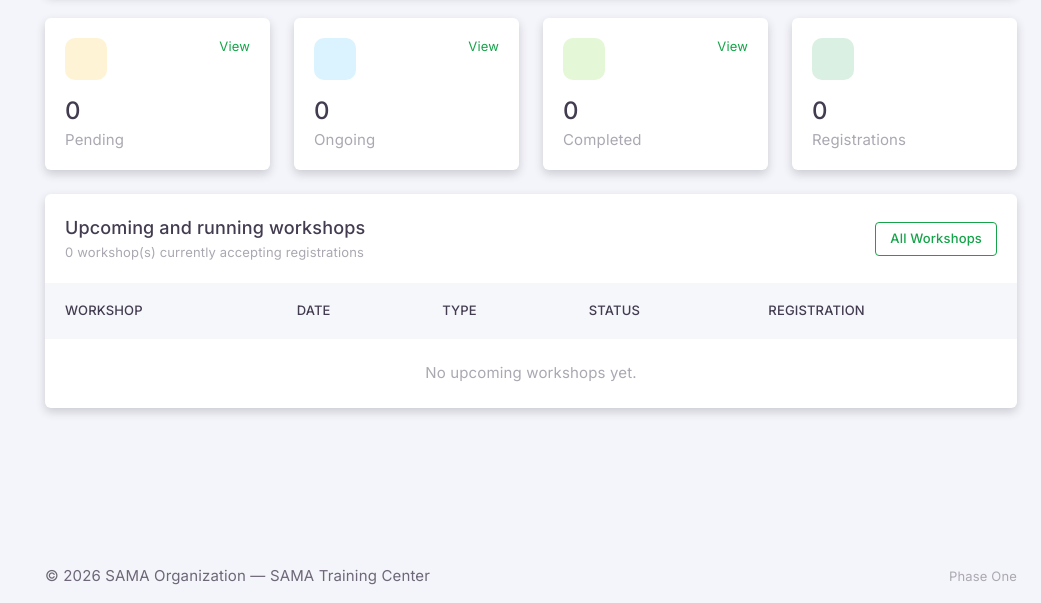
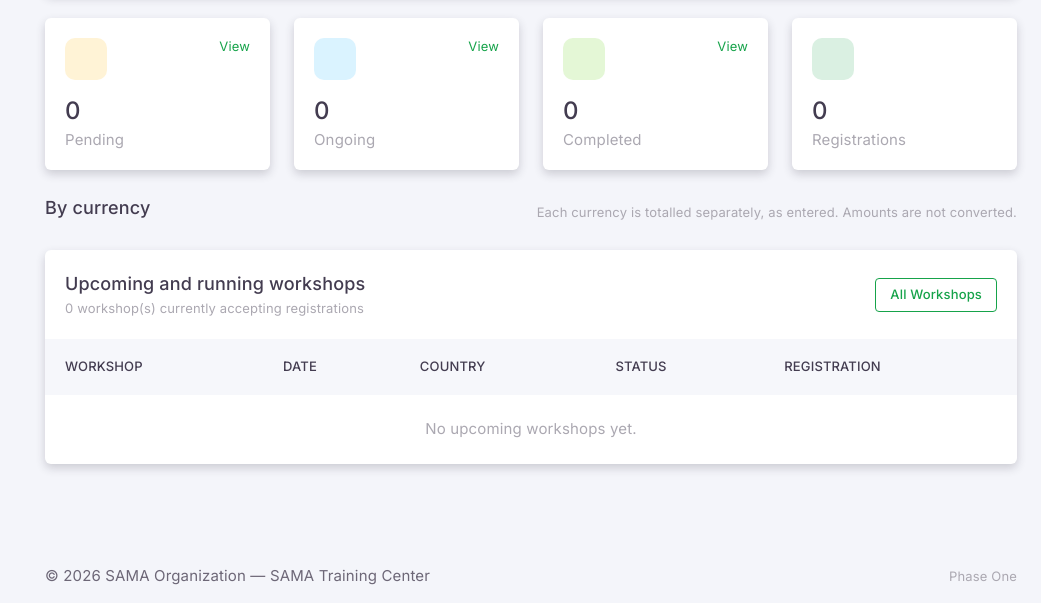
Before and after one commit to IslaamAbdelsalam/sama-training-center, an ASP.NET Core app: template src/SamaTraining.Web/Views/Dashboard/Index.cshtml in a window 1280 px wide. Shown: the part 197-800 px from the top of the page, without its empty margins (239-1280 px from the left). Run offline with ASP.NET Core 8, Linux system fonts and the light colour scheme; the template is opened without the code that fills it, so the values that code supplies are empty; the project's own start-up code is not run, and a stand-in starts its controllers and pages; some libraries are stand-ins or nearby versions.

Commit message:
Dashboard: group all figures by currency (SDG, EGP)
One block per currency with workshops, students, total expenses,
this month's expenses, cost per student and biggest expense type.
Amounts are totalled as entered and never converted or mixed.
The upcoming table shows each workshop's country, currency and expenses.

Co-Authored-By: Claude Opus 5.5 <noreply@anthropic.com>
Claude-Session: https://claude.ai/code/session_016narSu3gG4LzPhA4KACJNS

```diff
--- a/src/SamaTraining.Web/Views/Dashboard/Index.cshtml
+++ b/src/SamaTraining.Web/Views/Dashboard/Index.cshtml
@@ -2,6 +2,7 @@
 @{
     ViewData["Title"] = "Dashboard";
     var name = User.FindFirst("full_name")?.Value ?? User.Identity?.Name;
+    var settings = AppOptions.Value;
 }
 
 <div class="row g-6">
@@ -22,6 +23,7 @@
         </div>
     </div>
 
+    @* Counts only (no money) — safe to show across both countries. *@
     @{
         var stats = new List<(string Label, string Value, string Icon, string Color, WorkshopStatus? Filter)>
         {
@@ -30,23 +32,10 @@
             ("Completed", Model.Completed.ToString(), "ri-checkbox-circle-line", "success", WorkshopStatus.Completed),
             ("Registrations", Model.TotalRegistrations.ToString("N0"), "ri-user-add-line", "primary", null),
         };
-        if (Model.ShowExpenses)
-        {
-            if (Model.ExpensesByCurrency.Count == 0)
-            {
-                stats.Add(("Total expenses", "0.00", "ri-money-dollar-circle-line", "danger", null));
-            }
-            foreach (var (cur, total) in Model.ExpensesByCurrency)
-            {
-                stats.Add(($"Expenses ({cur})", MoneyFormat.Format(total, cur), "ri-money-dollar-circle-line", "danger", null));
-            }
-        }
-        var col = stats.Count > 4 ? "col-sm-6 col-lg" : "col-sm-6 col-lg-3";
     }
-
     @foreach (var s in stats)
     {
-        <div class="@col">
+        <div class="col-sm-6 col-lg-3">
             <div class="card h-100">
                 <div class="card-body">
                     <div class="d-flex justify-content-between align-items-start mb-3">
@@ -58,6 +47,68 @@
                     </div>
                     <h4 class="mb-0">@s.Value</h4>
                     <p class="mb-0 text-body-secondary">@s.Label</p>
+                </div>
+            </div>
+        </div>
+    }
+
+    <!-- Grouped by currency: each block adds up only its own currency's workshops. No conversion. -->
+    <div class="col-12">
+        <div class="d-flex justify-content-between align-items-end mb-1">
+            <h5 class="mb-0">By currency</h5>
+            <small class="text-body-secondary">Each currency is totalled separately, as entered. Amounts are not converted.</small>
+        </div>
+    </div>
+    @foreach (var c in Model.Currencies)
+    {
+        <div class="col-lg-6">
+            <div class="card h-100 currency-card">
+                <div class="card-header d-flex justify-content-between align-items-center pb-3">
+                    <div class="d-flex align-items-center gap-3">
+                        <span class="currency-code">@c.Currency</span>
+                        <div>
+                            <h5 class="mb-0">@c.CountryName</h5>
+                            <small class="text-body-secondary">@c.Workshops workshop(s) · @c.Students.ToString("N0") student(s)</small>
+                        </div>
+                    </div>
+                    @{ var country = settings.GetCountries().FirstOrDefault(x => x.Currency == c.Currency); }
+                    @if (country != null)
+                    {
+                        <a asp-controller="Workshops" asp-action="Index" asp-route-Country="@country.Code" class="btn btn-sm btn-outline-primary">Workshops</a>
+                    }
+                </div>
+                <div class="card-body">
+                    @if (Model.ShowExpenses)
+                    {
+                        <div class="mb-4">
+                            <div class="small text-body-secondary">Total expenses</div>
+                            <div class="currency-total">@c.TotalExpenses.ToString("N2") <span>@c.Currency</span></div>
+                        </div>
+                        <div class="row g-3 mb-4">
+                            <div class="col-4"><div class="report-mini"><strong>@c.ExpensesThisMonth.ToString("N0")</strong><span>This month</span></div></div>
+                            <div class="col-4"><div class="report-mini"><strong>@(c.CostPerStudent.HasValue ? c.CostPerStudent.Value.ToString("N0") : "—")</strong><span>Cost / student</span></div></div>
+                            <div class="col-4"><div class="report-mini"><strong>@c.Completed</strong><span>Completed</span></div></div>
+                        </div>
+                        @if (c.TopCategory != null)
+                        {
+                            <div class="d-flex justify-content-between small border-top pt-3">
+                                <span class="text-body-secondary">Biggest expense type</span>
+                                <span class="fw-medium">@c.TopCategory · @MoneyFormat.Format(c.TopCategoryAmount, c.Currency)</span>
+                            </div>
+                        }
+                        else
+                        {
+                            <p class="small text-body-secondary border-top pt-3 mb-0">No expenses recorded in @c.Currency yet.</p>
+                        }
+                    }
+                    else
+                    {
+                        <div class="row g-3">
+                            <div class="col-4"><div class="report-mini"><strong>@c.Pending</strong><span>Pending</span></div></div>
+                            <div class="col-4"><div class="report-mini"><strong>@c.Ongoing</strong><span>Ongoing</span></div></div>
+                            <div class="col-4"><div class="report-mini"><strong>@c.Completed</strong><span>Completed</span></div></div>
+                        </div>
+                    }
                 </div>
             </div>
         </div>
@@ -78,22 +129,26 @@
                     <tr>
                         <th>Workshop</th>
                         <th>Date</th>
-                        <th>Type</th>
+                        <th>Country</th>
                         <th>Status</th>
                         <th>Registration</th>
+                        @if (Model.ShowExpenses) { <th class="text-end">Expenses</th> }
                     </tr>
                     </thead>
                     <tbody class="table-border-bottom-0">
                     @if (Model.Upcoming.Count == 0)
                     {
-                        <tr><td colspan="5" class="text-center text-body-secondary py-6">No upcoming workshops yet.</td></tr>
+                        <tr><td colspan="6" class="text-center text-body-secondary py-6">No upcoming workshops yet.</td></tr>
                     }
                     @foreach (var w in Model.Upcoming)
                     {
                         <tr>
-                            <td><a asp-controller="Workshops" asp-action="Details" asp-route-id="@w.Id" class="fw-medium">@w.Name</a></td>
+                            <td>
+                                <a asp-controller="Workshops" asp-action="Details" asp-route-id="@w.Id" class="fw-medium">@w.Name</a>
+                                <small class="d-block text-body-secondary">@(w.Type == WorkshopType.Online ? "Online" : w.Hall?.Name ?? "On-site")</small>
+                            </td>
                             <td>@w.StartDateTime.ToString("dd MMM yyyy") <small class="text-body-secondary d-block">@w.StartDateTime.ToString("HH:mm")–@w.EndDateTime.ToString("HH:mm")</small></td>
-                            <td>@(w.Type == WorkshopType.Online ? "Online" : w.Hall?.Name ?? "On-site")</td>
+                            <td>@settings.CountryName(w.Country) <span class="badge bg-label-secondary ms-1">@w.CurrencyCode</span></td>
                             <td><partial name="_StatusBadge" model="w.Status" /></td>
                             <td>
                                 @if (w.RegistrationOpen)
@@ -105,6 +160,10 @@
                                     <span class="badge bg-label-secondary">Closed</span>
                                 }
                             </td>
+                            @if (Model.ShowExpenses)
+                            {
+                                <td class="text-end text-nowrap">@MoneyFormat.Format(Model.UpcomingExpenses.GetValueOrDefault(w.Id), w.CurrencyCode)</td>
+                            }
                         </tr>
                     }
                     </tbody>
--- a/src/SamaTraining.Web/wwwroot/css/site.css
+++ b/src/SamaTraining.Web/wwwroot/css/site.css
@@ -213,3 +213,13 @@ html[lang="ar"] body { font-family: "Cairo", "Inter", sans-serif; }
   border-radius: 0.6rem 0 0 0.6rem; letter-spacing: 0.05em; user-select: none;
 }
 .public-card .phone-group .form-control { border-radius: 0 0.6rem 0.6rem 0; letter-spacing: 0.04em; }
+
+/* Dashboard: one block per currency */
+.currency-code {
+  min-width: 52px; height: 40px; padding: 0 0.6rem; border-radius: 10px;
+  display: inline-flex; align-items: center; justify-content: center;
+  background: rgba(var(--bs-primary-rgb), 0.12); color: var(--bs-primary);
+  font-weight: 700; letter-spacing: 0.06em;
+}
+.currency-total { font-size: 1.75rem; font-weight: 600; color: var(--bs-heading-color); line-height: 1.2; }
+.currency-total span { font-size: 1rem; font-weight: 500; color: var(--bs-secondary-color); }
```
Also changed, not shown: src/SamaTraining.Web/Controllers/DashboardController.cs (+60 -10 lines), src/SamaTraining.Web/Models/ViewModels.cs (+25 -2 lines), tests/SamaTraining.Tests/WebFlowTests.cs (+13 -0 lines).
